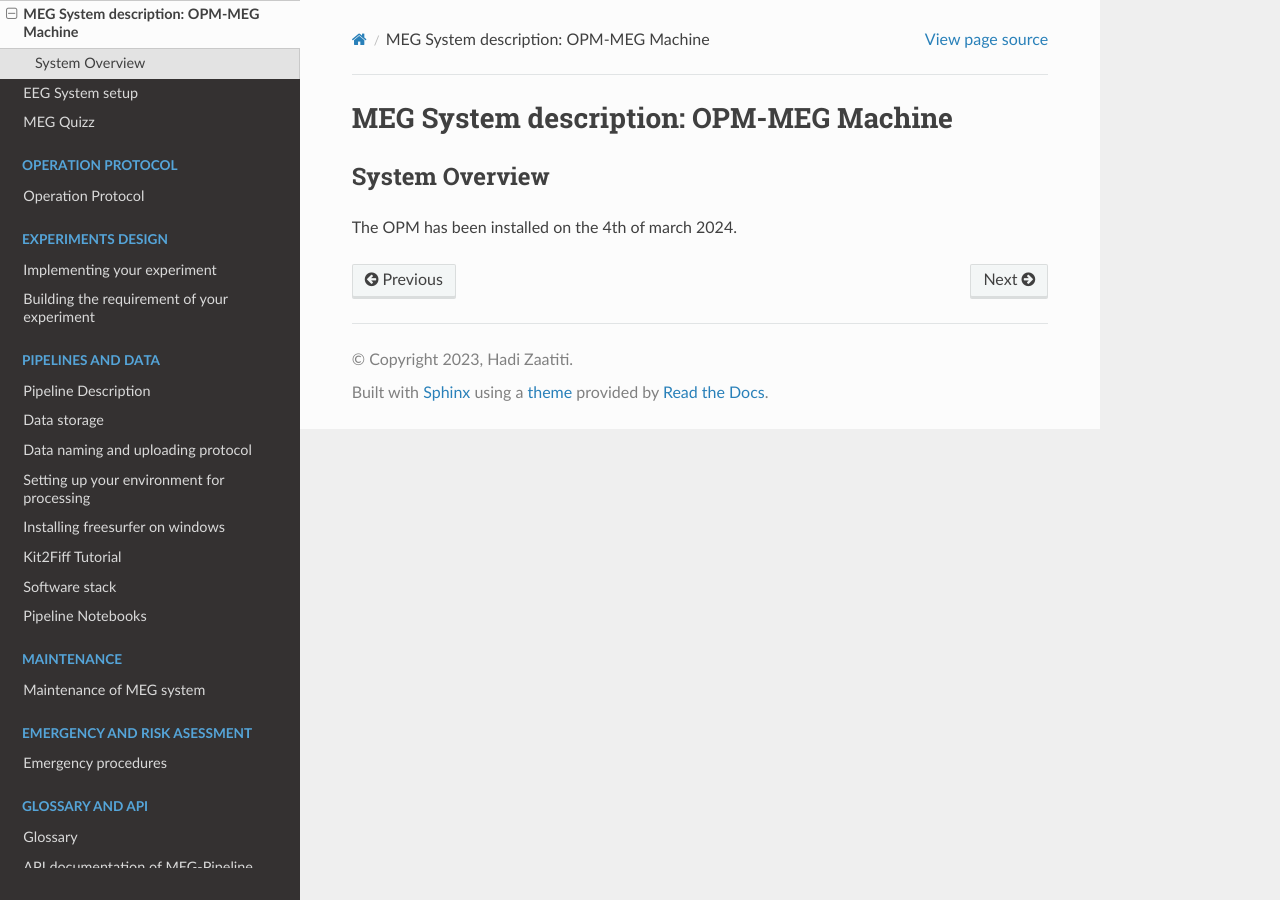
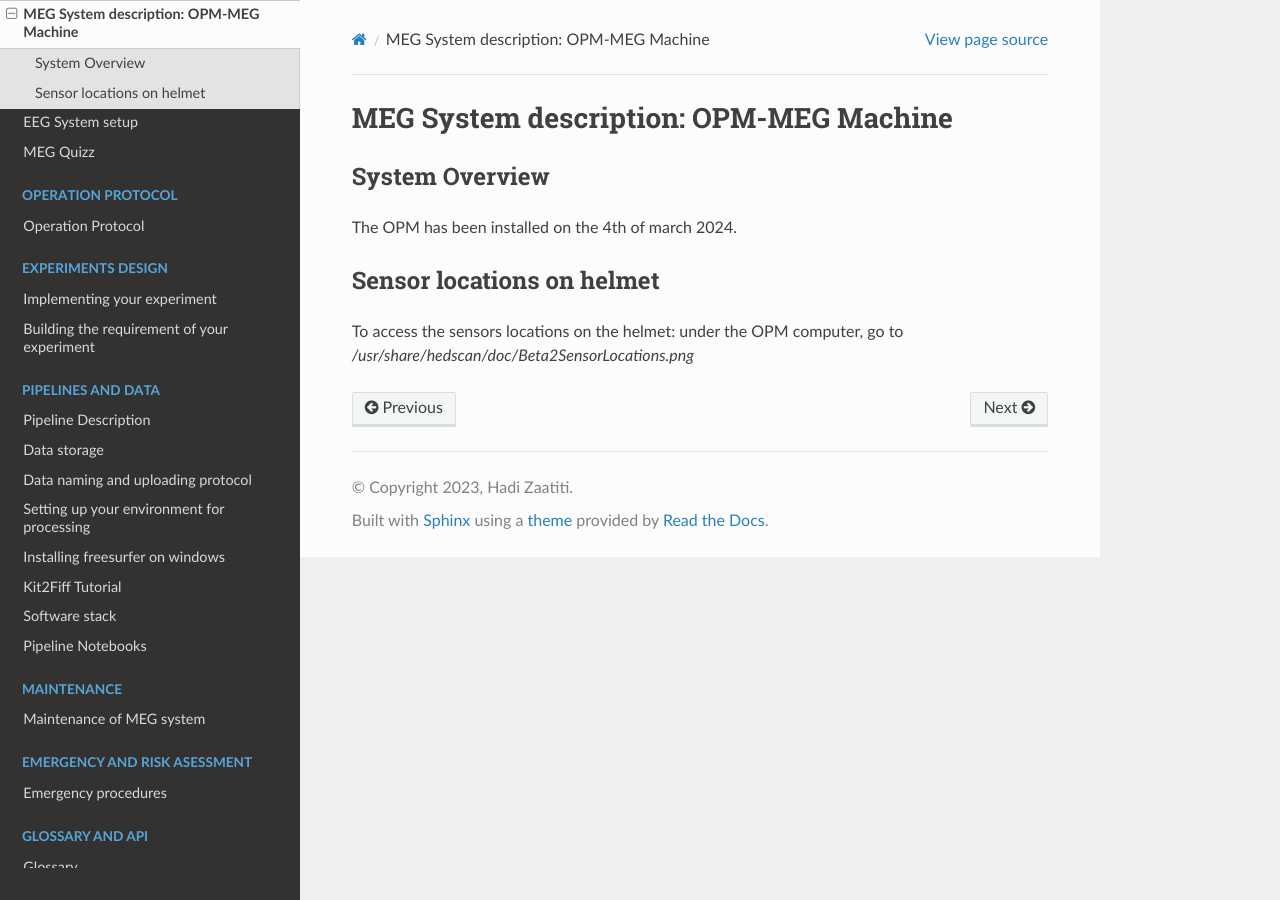
Before and after one commit to hzaatiti-NYU/meg-pipeline, a Sphinx documentation site: the page built from docs/source/1-systems/opmsystem.rst, in a window 1280 px wide. Built offline with Sphinx 7.4.7 and the Read the Docs theme 2.0.0, drawn with Linux system fonts in a browser that asks for light colours.

Commit message:
add sensor location to OPM

```diff
--- a/docs/source/1-systems/opmsystem.rst
+++ b/docs/source/1-systems/opmsystem.rst
@@ -6,3 +6,12 @@ System Overview
 
 
 The OPM has been installed on the 4th of march 2024.
+
+
+
+
+Sensor locations on helmet
+--------------------------
+
+
+To access the sensors locations on the helmet: under the OPM computer, go to `/usr/share/hedscan/doc/Beta2SensorLocations.png`
```
